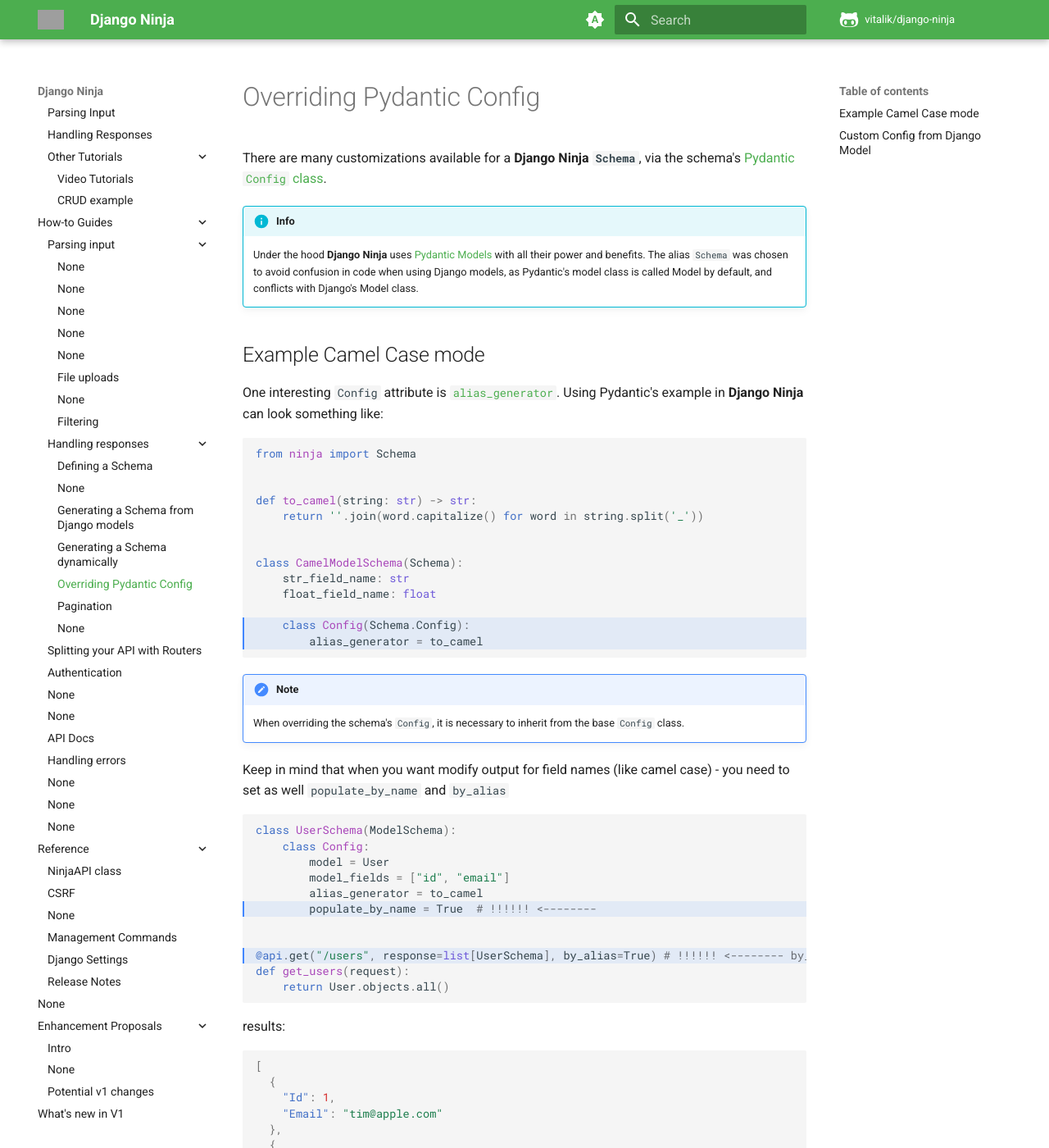
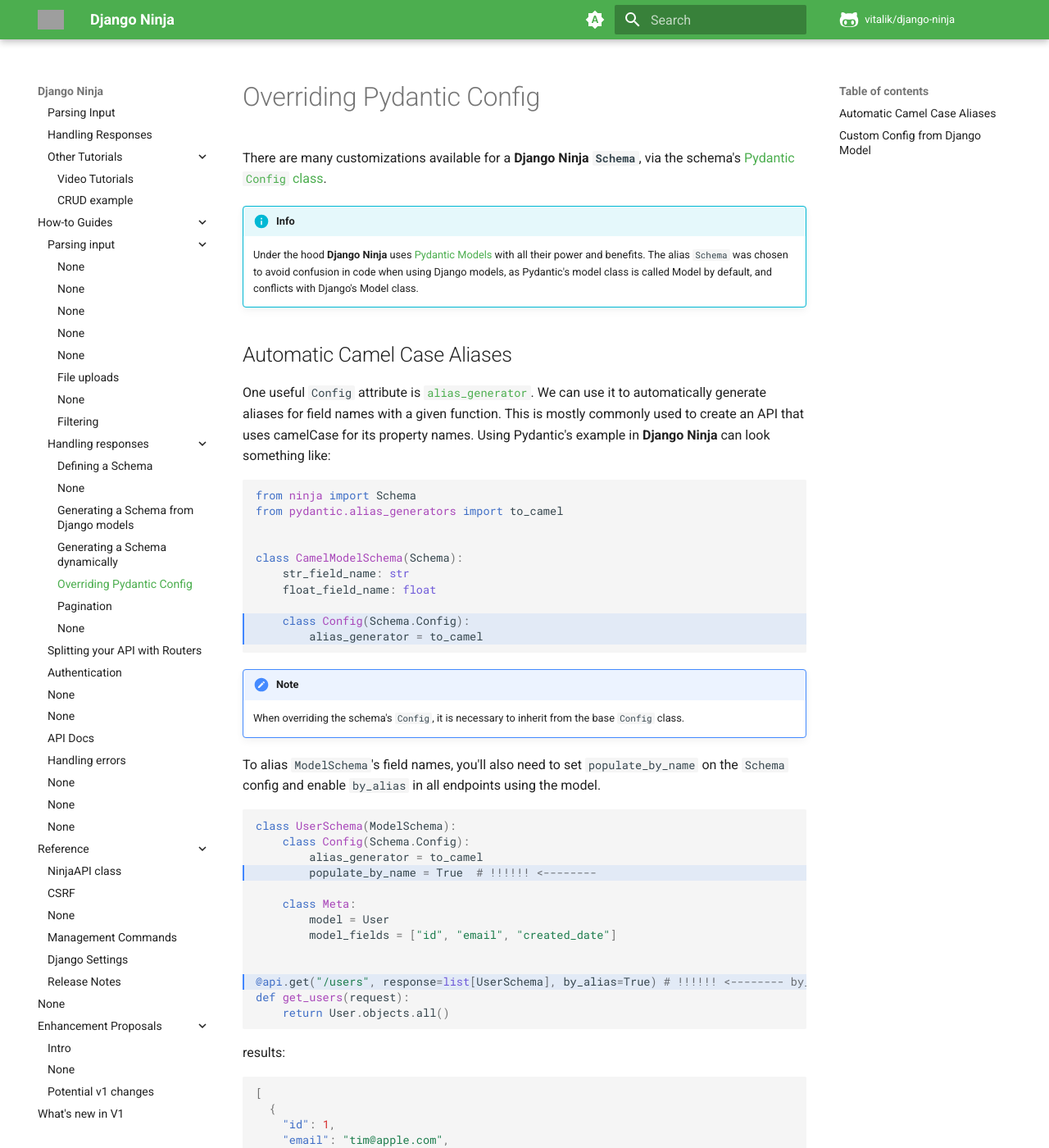
Before and after one commit to vitalik/django-ninja, an MkDocs documentation site: the page built from docs/docs/guides/response/config-pydantic.md, in a window 1280 px wide and 1400 px high. Shown: the whole window at 82% size. Built offline with MkDocs 1.6.1 and Material for MkDocs 9.7.7, drawn with Linux system fonts in a browser that asks for light colours; comment, search, counter and statistics services are not loaded; some of the changed text lies outside the part shown; grey boxes are pictures that could not be loaded.

````diff
--- a/docs/docs/guides/response/config-pydantic.md
+++ b/docs/docs/guides/response/config-pydantic.md
@@ -9,17 +9,16 @@ There are many customizations available for a **Django Ninja `Schema`**, via the
     when using Django models, as Pydantic's model class is called Model by default, and conflicts with
     Django's Model class.
 
-## Example Camel Case mode
+## Automatic Camel Case Aliases
 
-One interesting `Config` attribute is [`alias_generator`](https://pydantic-docs.helpmanual.io/usage/model_config/#alias-generator).
+One useful `Config` attribute is [`alias_generator`](https://pydantic-docs.helpmanual.io/usage/model_config/#alias-generator).
+We can use it to automatically generate aliases for field names with a given function. This is mostly commonly used to create
+an API that uses camelCase for its property names.
 Using Pydantic's example in **Django Ninja** can look something like:
 
-```python hl_lines="12 13"
+```python hl_lines="9 10"
 from ninja import Schema
-
-
-def to_camel(string: str) -> str:
-    return ''.join(word.capitalize() for word in string.split('_'))
+from pydantic.alias_generators import to_camel
 
 
 class CamelModelSchema(Schema):
@@ -33,15 +32,18 @@ class CamelModelSchema(Schema):
 !!! note
     When overriding the schema's `Config`, it is necessary to inherit from the base `Config` class.
 
-Keep in mind that when you want modify output for field names (like camel case) - you need to set as well  `populate_by_name` and `by_alias`
+To alias `ModelSchema`'s field names, you'll also need to set `populate_by_name` on the `Schema` config and
+enable `by_alias` in all endpoints using the model.
 
-```python hl_lines="6 9"
+```python hl_lines="4 11"
 class UserSchema(ModelSchema):
-    class Config:
-        model = User
-        model_fields = ["id", "email"]
+    class Config(Schema.Config):
         alias_generator = to_camel
         populate_by_name = True  # !!!!!! <--------
+
+    class Meta:
+        model = User
+        model_fields = ["id", "email", "created_date"]
 
 
 @api.get("/users", response=list[UserSchema], by_alias=True) # !!!!!! <-------- by_alias
````
Also changed, not shown: other parts of docs/docs/guides/response/config-pydantic.md (+7 -5 lines), 1 other file.
